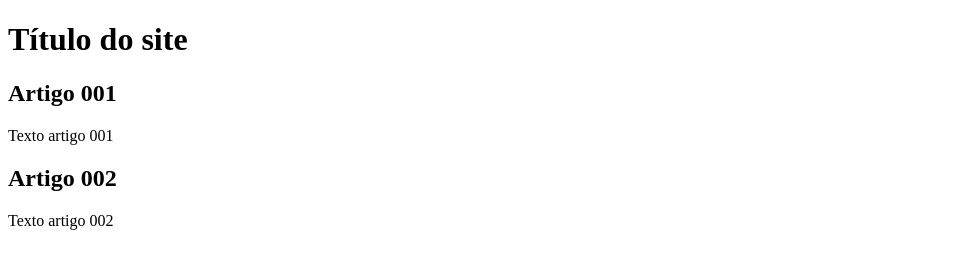
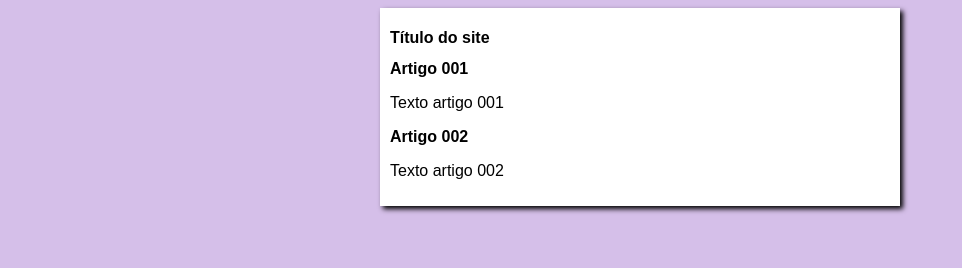
Before and after one commit to MarcosDAndrade/Projeto-site, a plain HTML site: page index.html in a window 1280 px wide. Shown: the whole page, without its empty margins (0-962 px from the left). Drawn offline with Linux system fonts and the light colour scheme.

Commit message:
Iniciei o design

```diff
--- /dev/null
+++ b/estilos/style.css
@@ -0,0 +1,17 @@
+* {
+    font-family: Arial, Helvetica, sans-serif;
+    font-size: 16px;
+}
+
+body{
+    background-color: rgb(213, 191, 233);
+
+}
+
+main{
+    background-color: white;
+    width: 500px;
+    margin: auto;
+    padding: 10px;
+    box-shadow: 3px 3px 5px black;
+}
--- a/index.html
+++ b/index.html
@@ -5,6 +5,7 @@
     <meta http-equiv="X-UA-Compatible" content="IE=edge">
     <meta name="viewport" content="width=device-width, initial-scale=1.0">
     <title>Título do site</title>
+    <link rel="stylesheet" href="estilos/style.css">
 </head>
 <body>
     <main>
```
